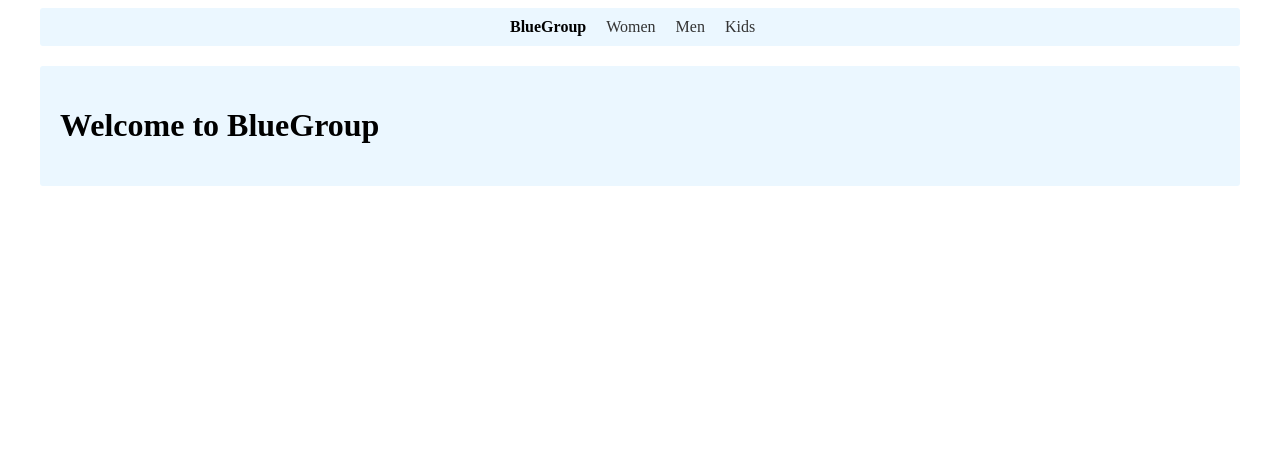
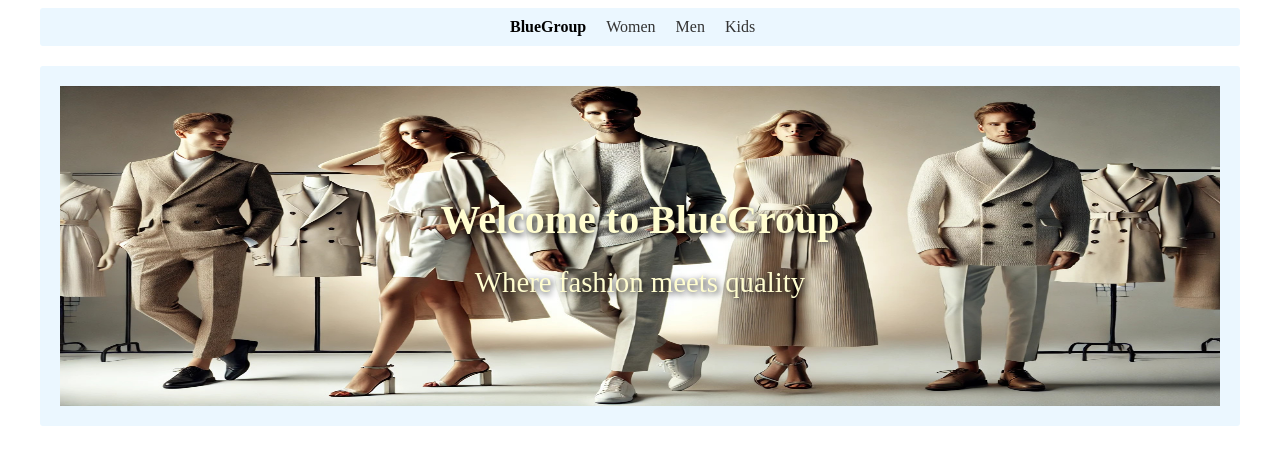
Before and after one commit to erikakerman/BlueGroup, a React (Vite) app: page / in a window 1280 px wide. Shown: the top 464 px of the page. Built offline with nearby package versions, Linux system fonts and the light colour scheme.

Commit message:
Landing page design

```diff
--- /dev/null
+++ b/src/Components/Home.css
@@ -0,0 +1,27 @@
+.homeContainer {
+  background-image: url('/landingpageBackground.jpg');
+  background-size: 100% 100%;  /* Changed from 'auto' to '95%' to reduce height slightly */
+  background-repeat: no-repeat;
+  background-position: center;
+  width: 100%;
+  height: 40vh;
+  display: flex;
+  justify-content: center;
+  align-items: center;
+  margin: 0;
+}
+
+.titleContainer {
+  text-align: center;
+  color: #FFFDD0;  /* Warm cream */
+  text-shadow: 2px 2px 6px rgba(0, 0, 0, 0.9);
+}
+.titleContainer h1 {
+  margin-bottom: 10px;
+  font-size: 2.5em;
+}
+
+.titleContainer h2 {
+  font-size: 1.8em;
+  font-weight: normal;
+}
--- a/src/Components/Home.jsx
+++ b/src/Components/Home.jsx
@@ -1,5 +1,12 @@
+import "./Home.css";
+
 export default function Home() {
   return (
-    <h1>Welcome to BlueGroup</h1>
-  )
+    <div className="homeContainer">
+      <div className="titleContainer">
+        <h1>Welcome to BlueGroup</h1>
+        <h2>Where fashion meets quality</h2>
+      </div>
+    </div>
+  );
 }
```
Also changed, not shown: public/landingpageBackground.jpg (added), public/landingpageBackgroundWebP.webp (added).
